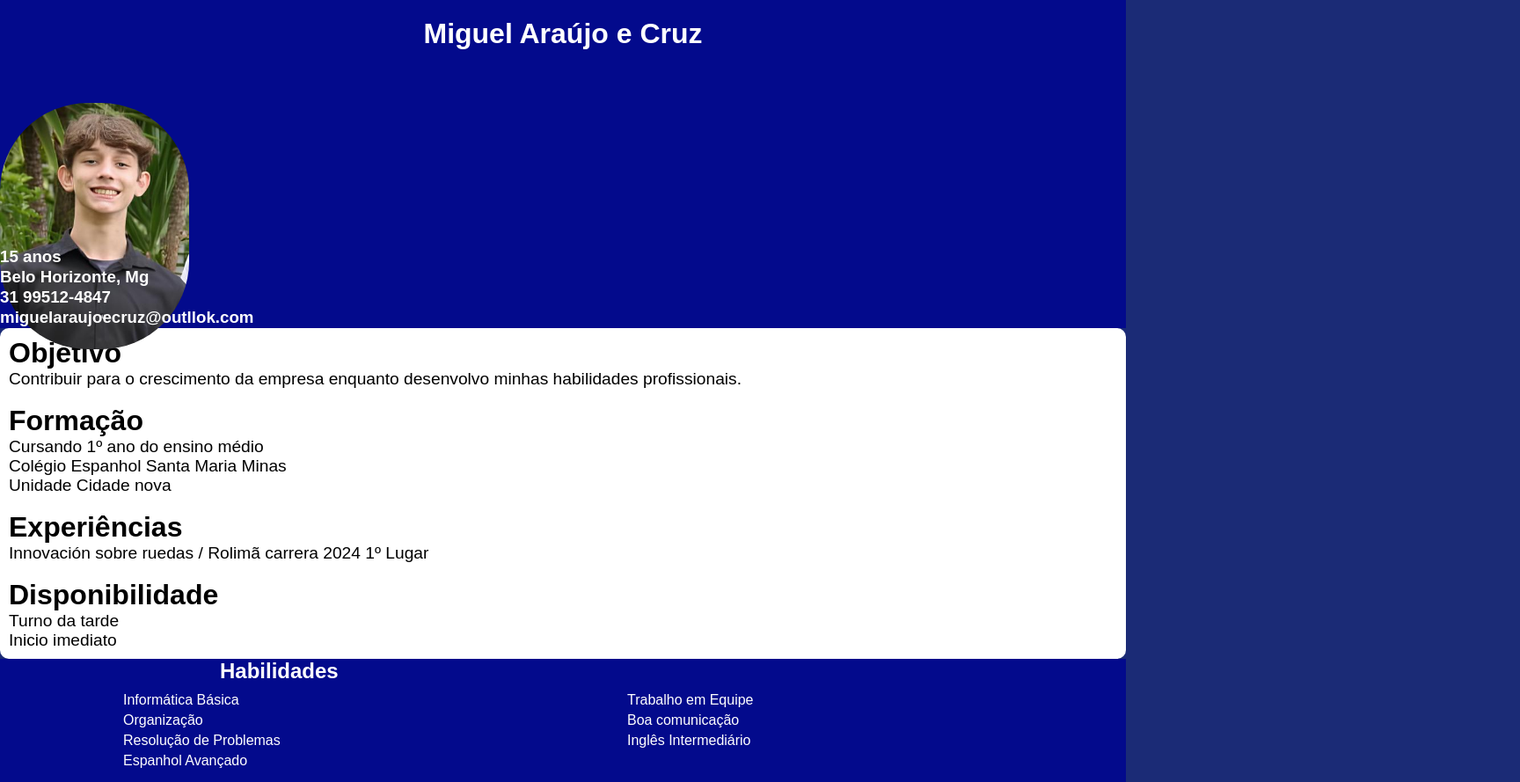
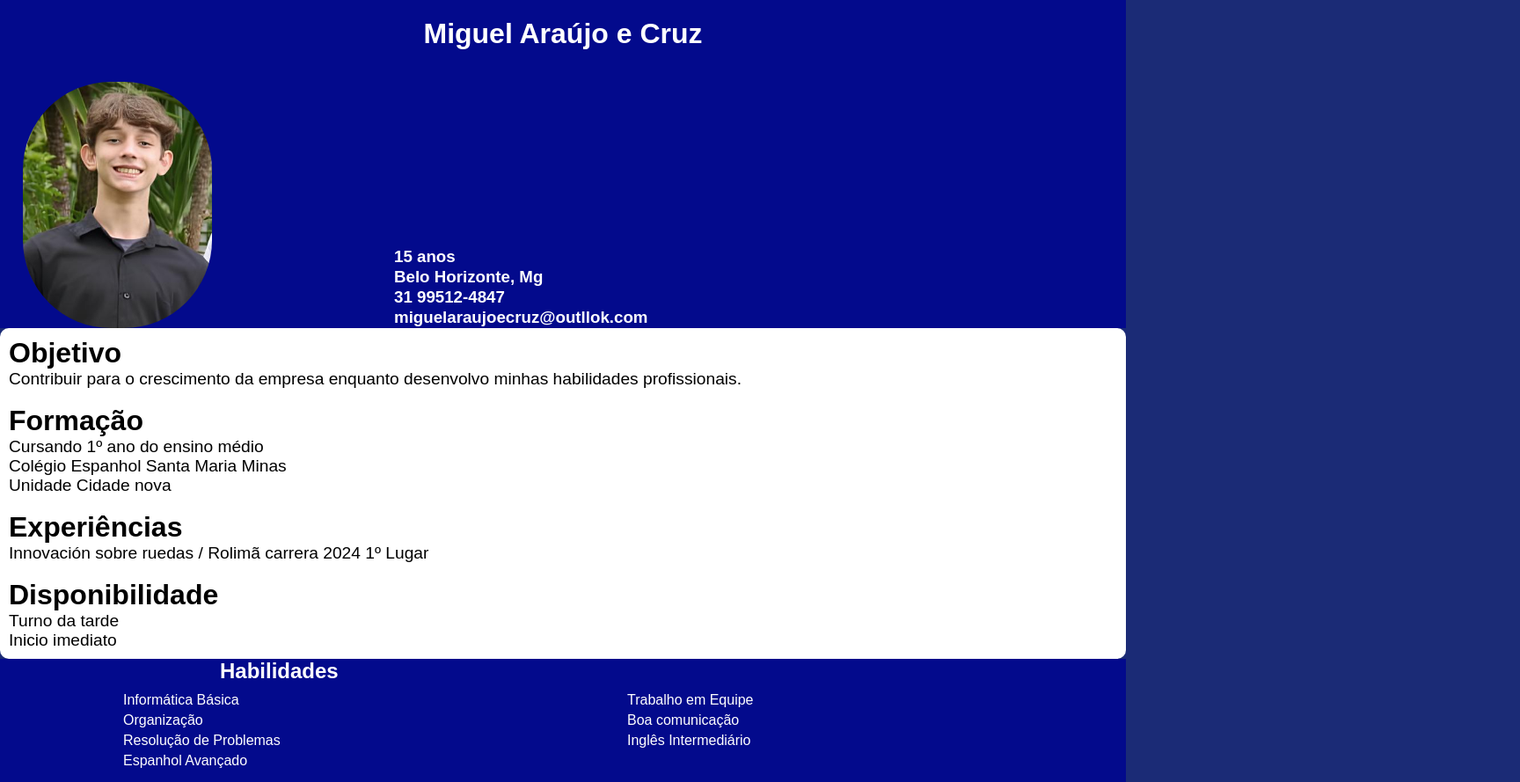
Before and after one commit to felipeFalbuquerque/Curriculo-Miguel, a plain HTML site: page index.html in a window 1280 px wide. Shown: the whole page at 88% size, 1728 px wide, since content can reach past the window. Drawn offline with Linux system fonts and the light colour scheme.

Commit message:
Update index.html

```diff
--- a/index.html
+++ b/index.html
@@ -24,7 +24,8 @@
             display: inline;
             margin-top: -60px;
             position: relative;
-            bottom: -15vh;
+            bottom: -12vh;
+            left: 2%;
         }
 
         body {
@@ -90,6 +91,7 @@
         }
         #h3{
             position: relative;
+            left: 35%;
         }
     </style>
 </head>
```
